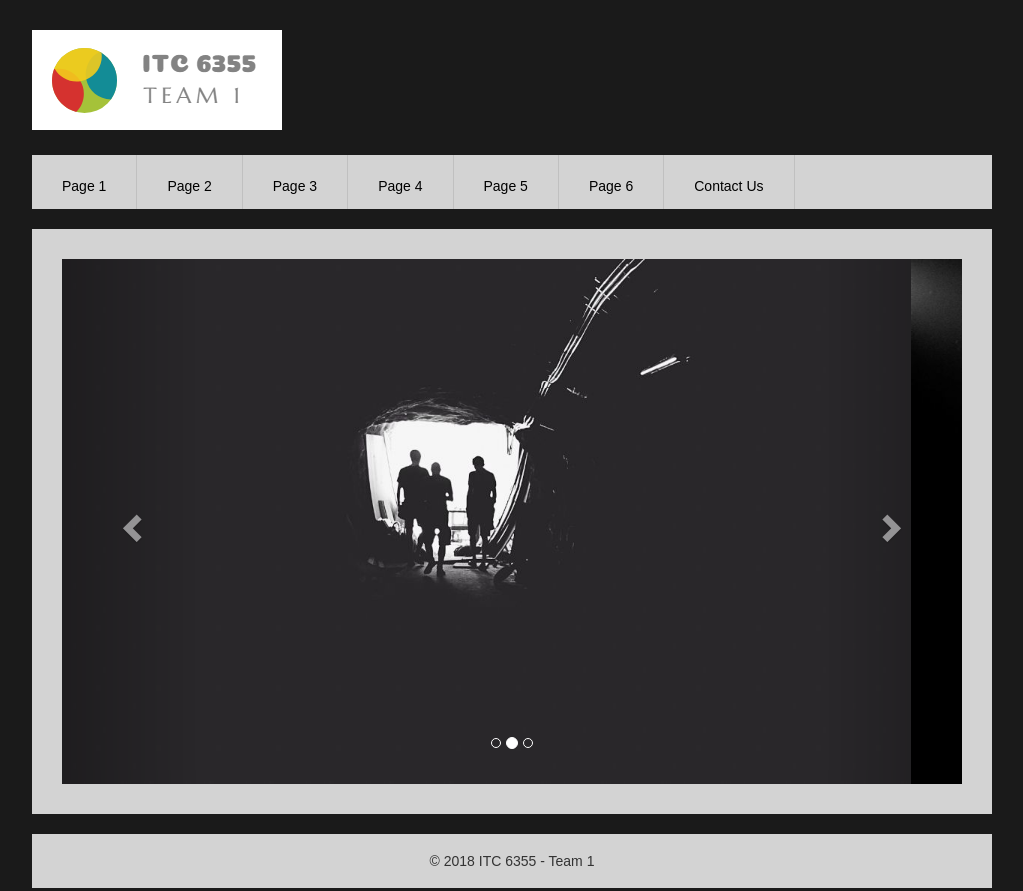
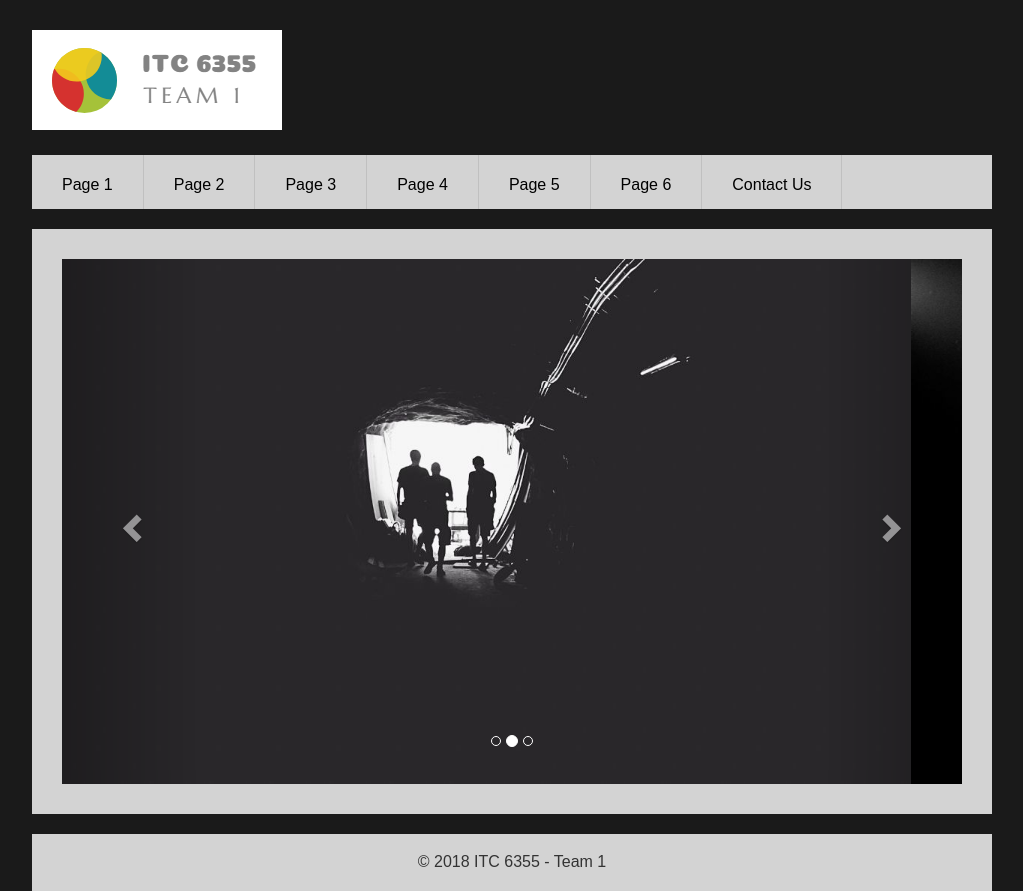
Before and after one commit to zlargon/itc6355-mini-project, a plain HTML site: page index.html in a window 1280 px wide. Shown: the whole page, without its empty margins (128-1151 px from the left). Drawn offline with nearby package versions, Linux system fonts and the light colour scheme.

Commit message:
[page1] fix the height issue in Nav

```diff
--- a/css/styles.css
+++ b/css/styles.css
@@ -7,7 +7,7 @@ body {
 
 body * {
   font-family: sans-serif;
-  font-size: 14px;
+  font-size: 16px;
 }
 
 /* header */
@@ -58,6 +58,11 @@ footer {
   background-color: lightgrey;
 }
 
+/* Page 1 */
+.page1 > a {
+  padding: 19px 30px 17px;
+}
+
 /* Page 6 */
 .page6 {
   background-color: transparent;
--- a/index.html
+++ b/index.html
@@ -23,7 +23,7 @@
   </header>
 
   <!-- Nav Bar -->
-  <nav>
+  <nav class="page1">
     <a href="./index.html">Page 1</a>
     <a href="./page2.html">Page 2</a>
     <a href="./page3.html">Page 3</a>
```
